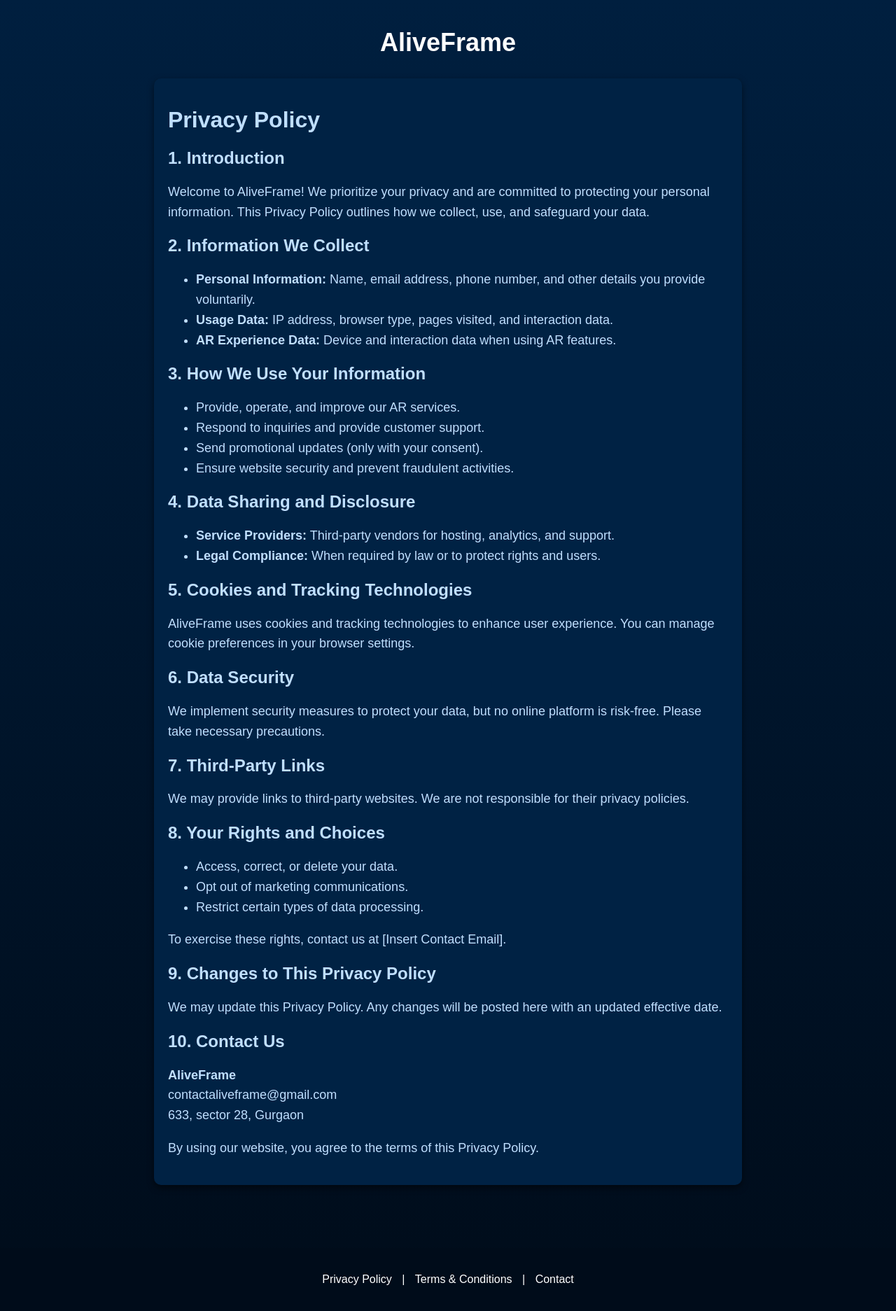
After one commit to bhartinandan/aliveframe, a Django app: page /privacy-policy in a window 1280 px wide. The commit adds this page. Shown: the whole page at 70% size. Run offline with Django 5.2, Linux system fonts and the light colour scheme; parts of the project's set-up code (start-up, migrations or seed data) failed here and were passed over.

Commit message:
privacypolicy added

```diff
--- a/liveframe/framechanger/urls.py
+++ b/liveframe/framechanger/urls.py
@@ -46,6 +46,7 @@ urlpatterns = [
     path('contactus', views.contactus, name='contactus'),
     path('aboutus', views.aboutus, name='aboutus'),
     path('tnc', views.tnc, name='tnc'),
+    path('privacy-policy', views.privacy_policy, name='privacy-policy'),
     path('client-signup', views.client_signup, name='client-signup'),
     path('enterotp', views.otp, name='enterotp'),
     path('client-password', views.client_signup_password, name='client-password'),
--- a/liveframe/framechanger/views.py
+++ b/liveframe/framechanger/views.py
@@ -584,3 +584,7 @@ def aboutus(request,):
 def tnc(request,):
     return render(request,
                   "tnc.html")
+
+def privacy_policy(request,):
+    return render(request,
+                  "privacy_policy.html")
--- a/liveframe/templates/Contactus.html
+++ b/liveframe/templates/Contactus.html
@@ -154,7 +154,7 @@
 
     <div class="footer">
         <p>
-            <a onclick="window.location.href ='/aboutus'" style="color: white; text-decoration: none; margin: 0 10px;">About Us</a> |
+            <a onclick="window.location.href ='/privacy-policy'" style="color: white; text-decoration: none; margin: 0 10px;">Privacy Policy</a> |
             <a onclick="window.location.href ='/tnc'" style="color: white; text-decoration: none; margin: 0 10px;">Terms & Conditions</a> |
             <a onclick="window.location.href ='/contactus'" style="color: white; text-decoration: none; margin: 0 10px;">Contact</a>
         </p>
--- /dev/null
+++ b/liveframe/templates/privacy_policy.html
@@ -0,0 +1,125 @@
+<!DOCTYPE html>
+<html lang="en">
+<head>
+    <meta charset="UTF-8">
+    <meta name="viewport" content="width=device-width, initial-scale=1.0">
+    <title>AliveFrame - Privacy Policy</title>
+    <style>
+        body {
+            margin: 0;
+            font-family: Arial, sans-serif;
+            background: linear-gradient(to bottom, #001f3f, #000c1a);
+            color: white;
+            text-align: center;
+            overflow-x: hidden;
+        }
+        .container {
+            padding: 20px;
+        }
+        .logo {
+            font-size: 36px;
+            font-weight: bold;
+            margin: 20px 0;
+            opacity: 0;
+            animation: fadeInScale 1.5s ease-in-out forwards;
+        }
+        .policy-container {
+            max-width: 800px;
+            margin: 30px auto;
+            background: #002244;
+            padding: 20px;
+            border-radius: 10px;
+            box-shadow: 0 4px 10px rgba(0, 0, 0, 0.5);
+            opacity: 0;
+            animation: fadeIn 1.5s ease-in-out forwards 1s;
+            text-align: left;
+        }
+        .policy-container h1, .policy-container h2 {
+            color: #c0dfff;
+        }
+        .policy-container p, .policy-container ul {
+            font-size: 18px;
+            line-height: 1.6;
+            color: #c0dfff;
+        }
+        .footer {
+            background: #000c1a;
+            padding: 20px;
+            margin-top: 40px;
+            opacity: 0;
+            animation: fadeIn 2s ease-in-out forwards 1.5s;
+        }
+        @keyframes fadeInScale {
+            from { opacity: 0; transform: scale(0.8); }
+            to { opacity: 1; transform: scale(1); }
+        }
+        @keyframes fadeIn {
+            from { opacity: 0; }
+            to { opacity: 1; }
+        }
+    </style>
+</head>
+<body>
+    <div class="container">
+        <div class="logo" onclick="window.location.href ='/'">AliveFrame</div>
+        <div class="policy-container">
+            <h1>Privacy Policy</h1>
+
+            <h2>1. Introduction</h2>
+            <p>Welcome to AliveFrame! We prioritize your privacy and are committed to protecting your personal information. This Privacy Policy outlines how we collect, use, and safeguard your data.</p>
+
+            <h2>2. Information We Collect</h2>
+            <ul>
+                <li><strong>Personal Information:</strong> Name, email address, phone number, and other details you provide voluntarily.</li>
+                <li><strong>Usage Data:</strong> IP address, browser type, pages visited, and interaction data.</li>
+                <li><strong>AR Experience Data:</strong> Device and interaction data when using AR features.</li>
+            </ul>
+
+            <h2>3. How We Use Your Information</h2>
+            <ul>
+                <li>Provide, operate, and improve our AR services.</li>
+                <li>Respond to inquiries and provide customer support.</li>
+                <li>Send promotional updates (only with your consent).</li>
+                <li>Ensure website security and prevent fraudulent activities.</li>
+            </ul>
+
+            <h2>4. Data Sharing and Disclosure</h2>
+            <ul>
+                <li><strong>Service Providers:</strong> Third-party vendors for hosting, analytics, and support.</li>
+                <li><strong>Legal Compliance:</strong> When required by law or to protect rights and users.</li>
+            </ul>
+
+            <h2>5. Cookies and Tracking Technologies</h2>
+            <p>AliveFrame uses cookies and tracking technologies to enhance user experience. You can manage cookie preferences in your browser settings.</p>
+
+            <h2>6. Data Security</h2>
+            <p>We implement security measures to protect your data, but no online platform is risk-free. Please take necessary precautions.</p>
+
+            <h2>7. Third-Party Links</h2>
+            <p>We may provide links to third-party websites. We are not responsible for their privacy policies.</p>
+
+            <h2>8. Your Rights and Choices</h2>
+            <ul>
+                <li>Access, correct, or delete your data.</li>
+                <li>Opt out of marketing communications.</li>
+                <li>Restrict certain types of data processing.</li>
+            </ul>
+            <p>To exercise these rights, contact us at [Insert Contact Email].</p>
+
+            <h2>9. Changes to This Privacy Policy</h2>
+            <p>We may update this Privacy Policy. Any changes will be posted here with an updated effective date.</p>
+
+            <h2>10. Contact Us</h2>
+            <p><strong>AliveFrame</strong><br>contactaliveframe@gmail.com<br>633, sector 28, Gurgaon</p>
+            <p>By using our website, you agree to the terms of this Privacy Policy.</p>
+        </div>
+    </div>
+    <div class="footer">
+        <p>
+            <a onclick="window.location.href ='/privacy-policy'" style="color: white; text-decoration: none; margin: 0 10px;">Privacy Policy</a> |
+            <a onclick="window.location.href ='/tnc'" style="color: white; text-decoration: none; margin: 0 10px;">Terms & Conditions</a> |
+            <a onclick="window.location.href ='/contactus'" style="color: white; text-decoration: none; margin: 0 10px;">Contact</a>
+        </p>
+    </div>
+</body>
+</html>
```
Also changed, not shown: liveframe/templates/index3.html (+21 -50 lines), liveframe/templates/tnc.html (+5 -3 lines).
